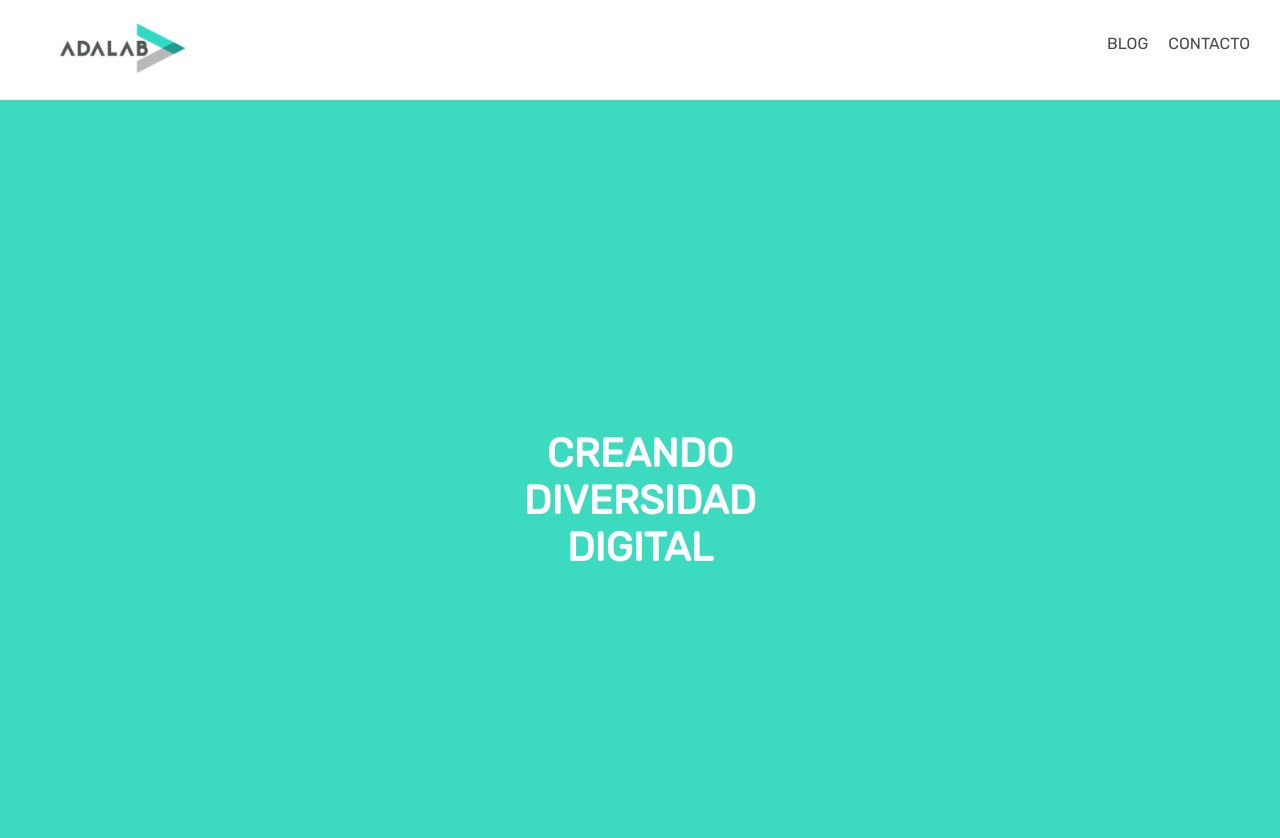
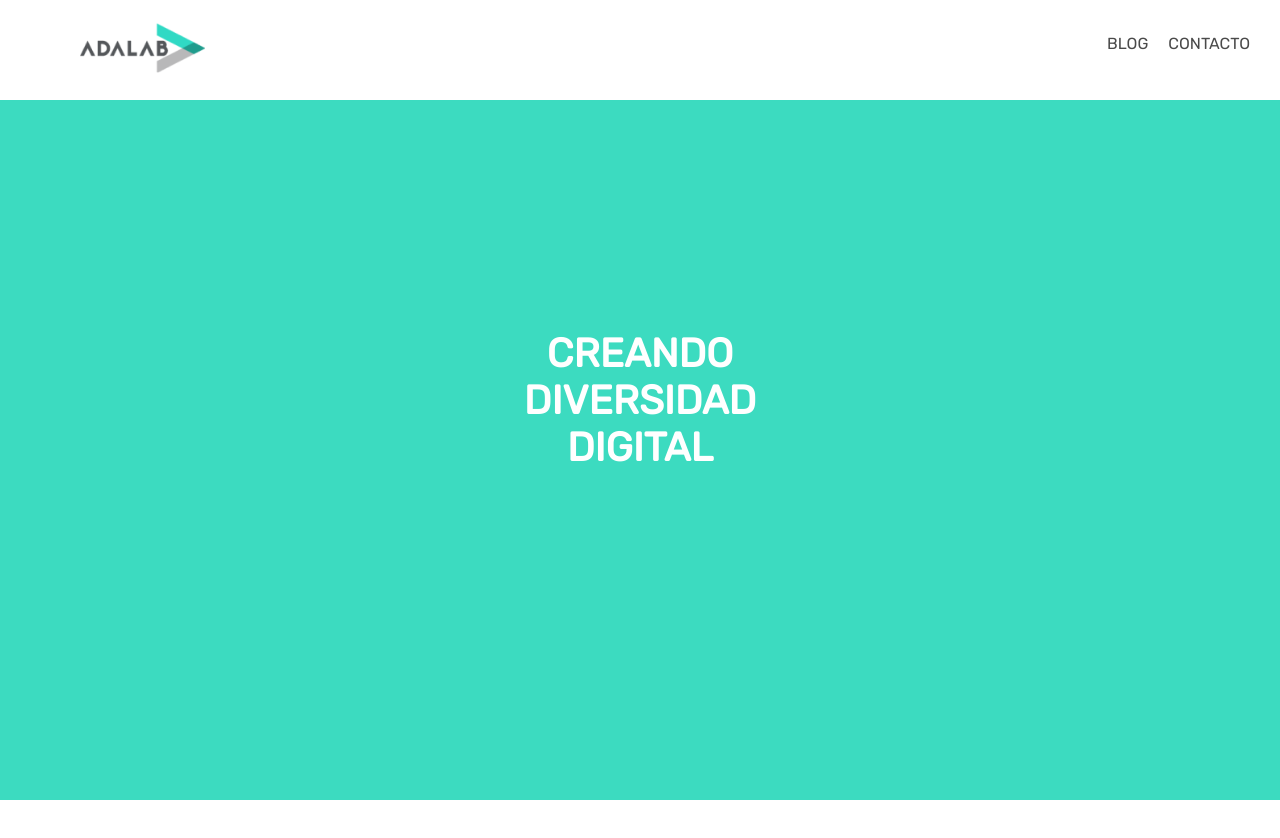
Before and after one commit to Adalab/modulo-1-evaluacion-intermedia-AranDiez, a plain HTML site: page index.html in a window 1280 px wide. After the commit the page ends 800 px from the top, so only its background shows below. Drawn offline with Linux system fonts and the light colour scheme.

Commit message:
terminado del todo

```diff
--- a/styles/main.css
+++ b/styles/main.css
@@ -12,21 +12,21 @@
 }
 .header {
   font-family: var(--fontfamily);
+  background-color: white;
+  width: 100vw;
   display: flex;
-  position: sticky;
+  position: fixed;
   flex-direction: column;
-  width: 100vw;
-  justify-content: center;
   align-items: center;
 }
 .logo-top {
   width: 155px;
   padding: 10px 10px;
+  margin-left: 20px;
 }
 .navigator-menu {
   padding-bottom: 13px;
   color: #4a4a4a;
-  text-align: left;
   display: flex;
   align-items: center;
 }
```
